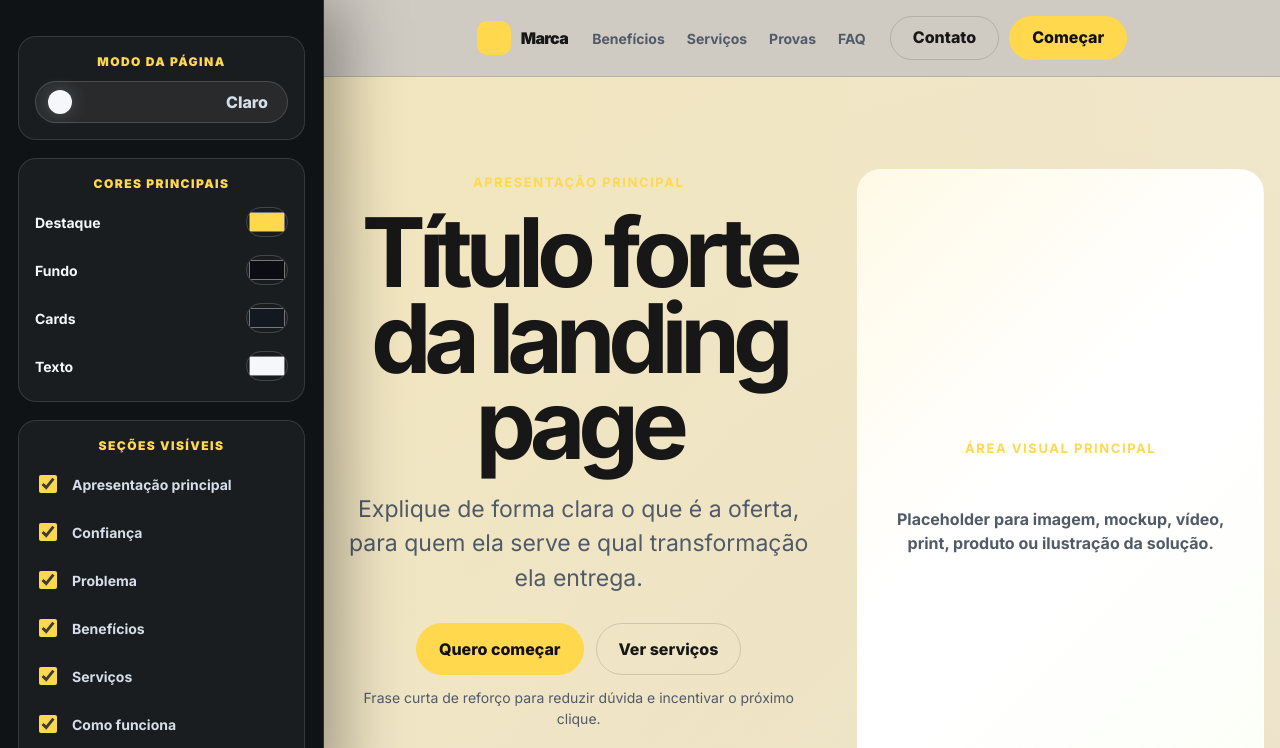
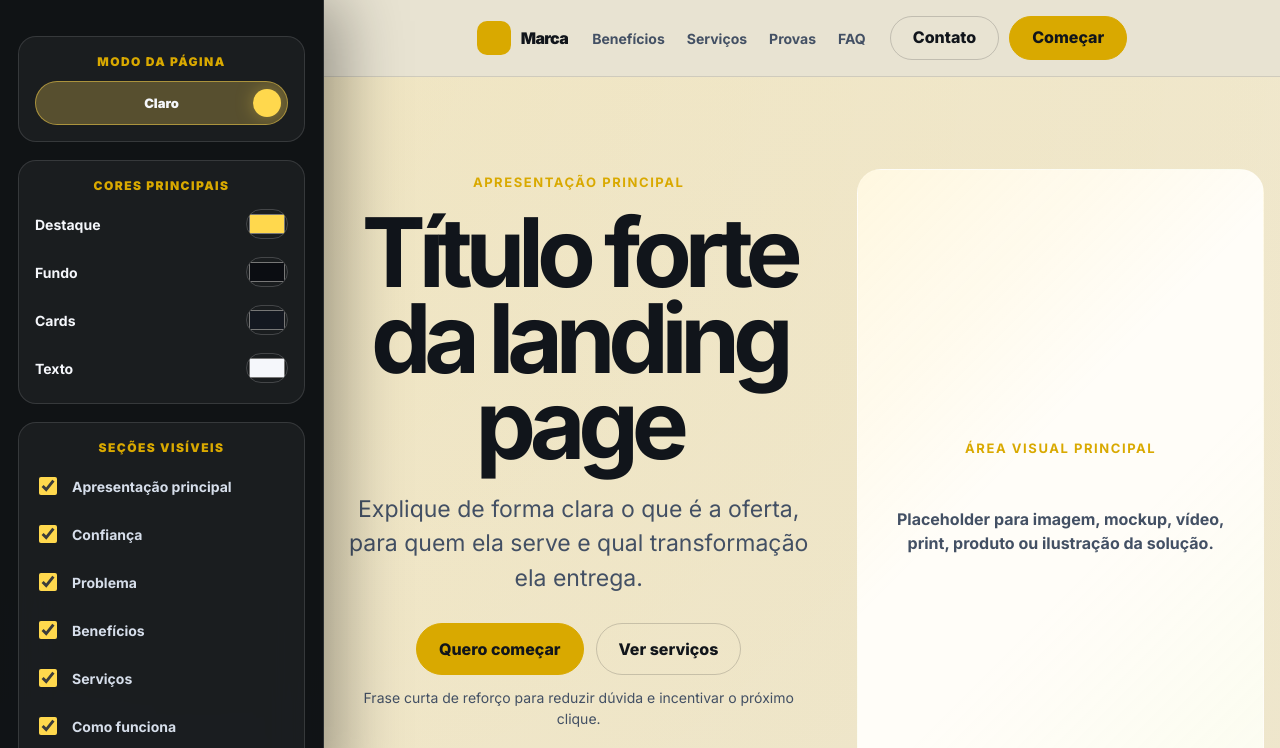
Before and after one commit to Lguirelli/duck, a plain HTML site: page index.html in a window 1280 px wide. Both pictures are taken after a click on the button "Escuro". Shown: the top 748 px of the page. Drawn offline with Linux system fonts and the light colour scheme.

Commit message:
Add files via upload

```diff
--- a/css/styles.css
+++ b/css/styles.css
@@ -2201,3 +2201,183 @@ h3.editable-text {
 .editor-panel label {
   pointer-events: auto;
 }
+
+/* =========================
+   LIGHT MODE AND CLICK SWITCH FINAL FIX
+========================= */
+
+body[data-theme="light"] {
+  --bg: #f7f1df;
+  --surface: #fffdf8;
+  --surface-2: #f1e7d3;
+  --text: #11151b;
+  --muted: #435064;
+  --line: rgba(17, 21, 27, .16);
+  --brand: #11151b;
+  --accent: #d9a900;
+  --accent-2: #e8c94c;
+  --hero-bg-a: rgba(217, 169, 0, .12);
+  --hero-bg-b: rgba(17, 21, 27, .035);
+  background:
+    radial-gradient(circle at 12% 0%, var(--hero-bg-a), transparent 34%),
+    radial-gradient(circle at 88% 12%, var(--hero-bg-b), transparent 34%),
+    var(--bg) !important;
+}
+
+body[data-theme="dark"] {
+  --accent: #ffd84d;
+  --accent-2: #d9f99d;
+}
+
+.site-header {
+  background: color-mix(in srgb, var(--bg) 91%, #000000 9%) !important;
+  color: var(--text) !important;
+  border-bottom: 1px solid color-mix(in srgb, var(--line) 70%, transparent) !important;
+  box-shadow: none !important;
+}
+
+.site-footer {
+  background: color-mix(in srgb, var(--bg) 90%, #000000 10%) !important;
+  color: var(--muted) !important;
+  border-top: 1px solid color-mix(in srgb, var(--line) 70%, transparent) !important;
+}
+
+body[data-theme="light"] .site-header {
+  background: color-mix(in srgb, var(--bg) 94%, #000000 6%) !important;
+}
+
+body[data-theme="light"] .site-footer {
+  background: color-mix(in srgb, var(--bg) 92%, #000000 8%) !important;
+}
+
+body[data-theme="light"] .section-kicker,
+body[data-theme="light"] .editor-group-title,
+body[data-theme="light"] .editor-label {
+  color: var(--accent) !important;
+}
+
+body[data-theme="light"] .logo-mark,
+body[data-theme="light"] .icon-placeholder,
+body[data-theme="light"] .btn-accent,
+body[data-theme="light"] .editor-reset {
+  background: var(--accent) !important;
+  border-color: var(--accent) !important;
+  color: #11151b !important;
+}
+
+body[data-theme="light"] .btn-secondary {
+  color: var(--text) !important;
+  border-color: color-mix(in srgb, var(--text) 18%, transparent) !important;
+  background: transparent !important;
+}
+
+.editor-panel,
+body[data-theme="light"] .editor-panel,
+body[data-theme="dark"] .editor-panel {
+  background: rgba(9, 12, 16, .97) !important;
+  color: #f5f7fb !important;
+  border-right: 1px solid rgba(255, 255, 255, .12) !important;
+}
+
+.editor-panel .editor-group-title,
+.editor-panel .editor-label {
+  color: #ffd84d !important;
+}
+
+.editor-panel .theme-toggle-button {
+  position: relative !important;
+  width: 100% !important;
+  min-height: 42px !important;
+  display: block !important;
+  padding: 0 46px !important;
+  border: 1px solid rgba(255, 255, 255, .18) !important;
+  border-radius: 999px !important;
+  background: #151a23 !important;
+  color: #f5f7fb !important;
+  cursor: pointer !important;
+  user-select: none !important;
+  touch-action: manipulation !important;
+  transition: background .18s ease, border-color .18s ease !important;
+  transform: none !important;
+  box-shadow: none !important;
+  overflow: hidden !important;
+}
+
+.editor-panel .theme-toggle-button:hover,
+.editor-panel .theme-toggle-button:active {
+  transform: none !important;
+  box-shadow: none !important;
+}
+
+.editor-panel .theme-toggle-button:focus-visible {
+  outline: 2px solid #ffd84d !important;
+  outline-offset: 3px !important;
+}
+
+.editor-panel .theme-toggle-dot {
+  position: absolute !important;
+  top: 50% !important;
+  left: 6px !important;
+  width: 28px !important;
+  height: 28px !important;
+  border-radius: 999px !important;
+  background: #f5f7fb !important;
+  box-shadow: 0 0 18px rgba(245, 247, 251, .22) !important;
+  transform: translateY(-50%) !important;
+  transition: left .2s ease, background .2s ease, box-shadow .2s ease !important;
+}
+
+.editor-panel .theme-toggle-button[aria-pressed="true"] {
+  background: color-mix(in srgb, #ffd84d 28%, #151a23) !important;
+  border-color: rgba(255, 216, 77, .5) !important;
+}
+
+.editor-panel .theme-toggle-button[aria-pressed="true"] .theme-toggle-dot {
+  left: calc(100% - 34px) !important;
+  background: #ffd84d !important;
+  box-shadow: 0 0 18px rgba(255, 216, 77, .34) !important;
+}
+
+.editor-panel .theme-switch-text {
+  display: block !important;
+  width: 100% !important;
+  min-width: 0 !important;
+  color: #f5f7fb !important;
+  font-size: 13px !important;
+  font-weight: 900 !important;
+  line-height: 42px !important;
+  text-align: center !important;
+  pointer-events: none !important;
+}
+
+.editable-main .btn,
+.site-header .btn,
+.site-footer .btn {
+  cursor: text !important;
+  transition: none !important;
+  transform: none !important;
+  box-shadow: none !important;
+  filter: none !important;
+  animation: none !important;
+}
+
+.editable-main .btn:hover,
+.editable-main .btn:active,
+.editable-main .btn:focus,
+.site-header .btn:hover,
+.site-header .btn:active,
+.site-header .btn:focus,
+.site-footer .btn:hover,
+.site-footer .btn:active,
+.site-footer .btn:focus {
+  transform: none !important;
+  box-shadow: none !important;
+  filter: none !important;
+  translate: none !important;
+}
+
+.editor-panel button,
+.editor-panel input,
+.editor-panel label {
+  cursor: pointer;
+}
--- a/js/main.js
+++ b/js/main.js
@@ -89,26 +89,37 @@ function initColorControls() {
   });
 }
 
+function setEditableTheme(theme) {
+  const toggle = document.querySelector("#themeToggle");
+  const label = document.querySelector("[data-theme-label]");
+  const nextTheme = theme === "light" ? "light" : "dark";
+
+  document.body.dataset.theme = nextTheme;
+
+  if (toggle) {
+    toggle.setAttribute("aria-pressed", nextTheme === "light" ? "true" : "false");
+    toggle.setAttribute("aria-label", nextTheme === "light" ? "Alterar para modo escuro" : "Alterar para modo claro");
+  }
+
+  if (label) {
+    label.textContent = nextTheme === "light" ? "Claro" : "Escuro";
+  }
+}
+
 function initThemeToggle() {
   const toggle = document.querySelector("#themeToggle");
-  const label = document.querySelector("[data-theme-label]");
 
   if (!toggle) return;
 
-  function setTheme(theme) {
-    const nextTheme = theme === "light" ? "light" : "dark";
-    document.body.dataset.theme = nextTheme;
-    toggle.setAttribute("aria-pressed", nextTheme === "light" ? "true" : "false");
-    if (label) label.textContent = nextTheme === "light" ? "Claro" : "Escuro";
-  }
-
   toggle.addEventListener("click", (event) => {
     event.preventDefault();
+    event.stopPropagation();
+
     const currentTheme = document.body.dataset.theme === "light" ? "light" : "dark";
-    setTheme(currentTheme === "light" ? "dark" : "light");
+    setEditableTheme(currentTheme === "light" ? "dark" : "light");
   });
 
-  setTheme(document.body.dataset.theme || "dark");
+  setEditableTheme(document.body.dataset.theme || "dark");
 }
 
 function initResetButton() {
@@ -118,16 +129,11 @@ function initResetButton() {
 
   resetButton.addEventListener("click", () => {
     document.body.removeAttribute("style");
-    document.body.dataset.theme = "dark";
+    setEditableTheme("dark");
 
     document.querySelectorAll("[data-color-var]").forEach((input) => {
       input.value = input.dataset.defaultValue || input.getAttribute("value") || input.value;
     });
-
-    const themeToggle = document.querySelector("#themeToggle");
-    const themeLabel = document.querySelector("[data-theme-label]");
-    if (themeToggle) themeToggle.setAttribute("aria-pressed", "false");
-    if (themeLabel) themeLabel.textContent = "Escuro";
 
     document.querySelectorAll("[data-section-toggle]").forEach((toggle) => {
       toggle.checked = true;
```
